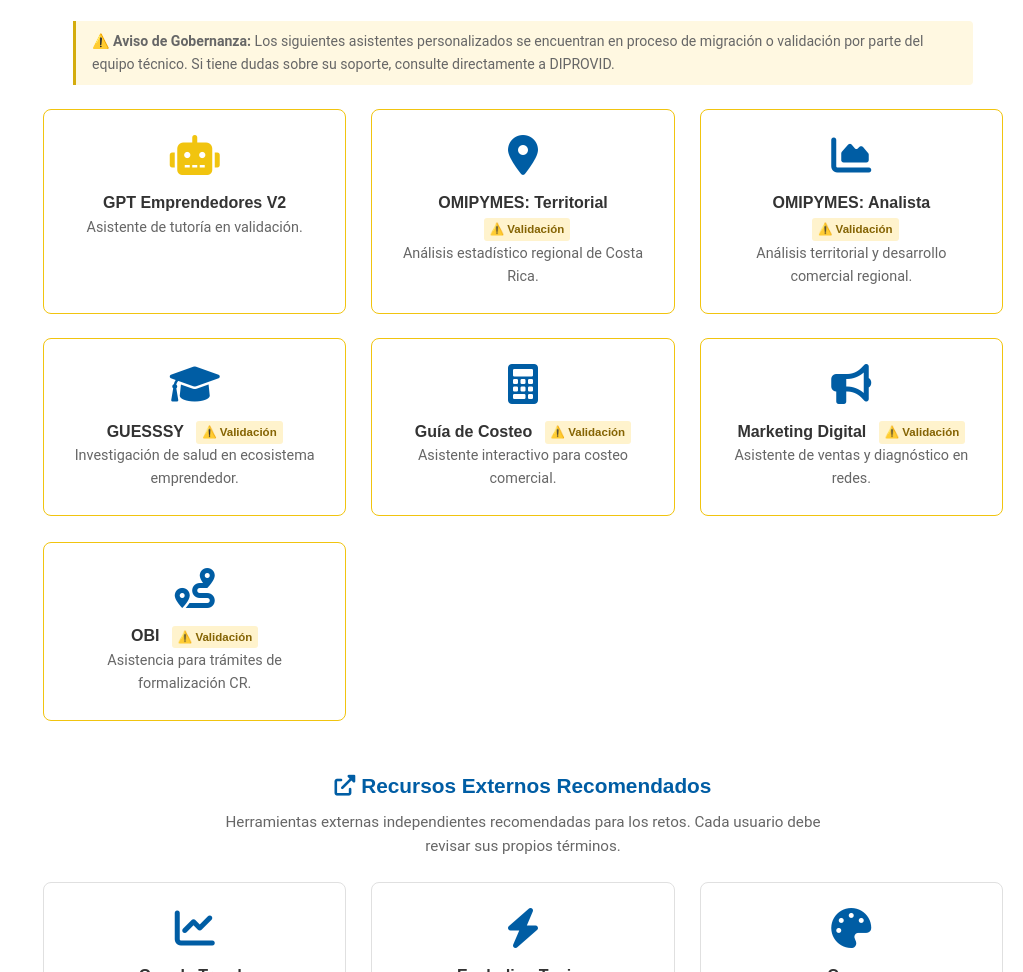
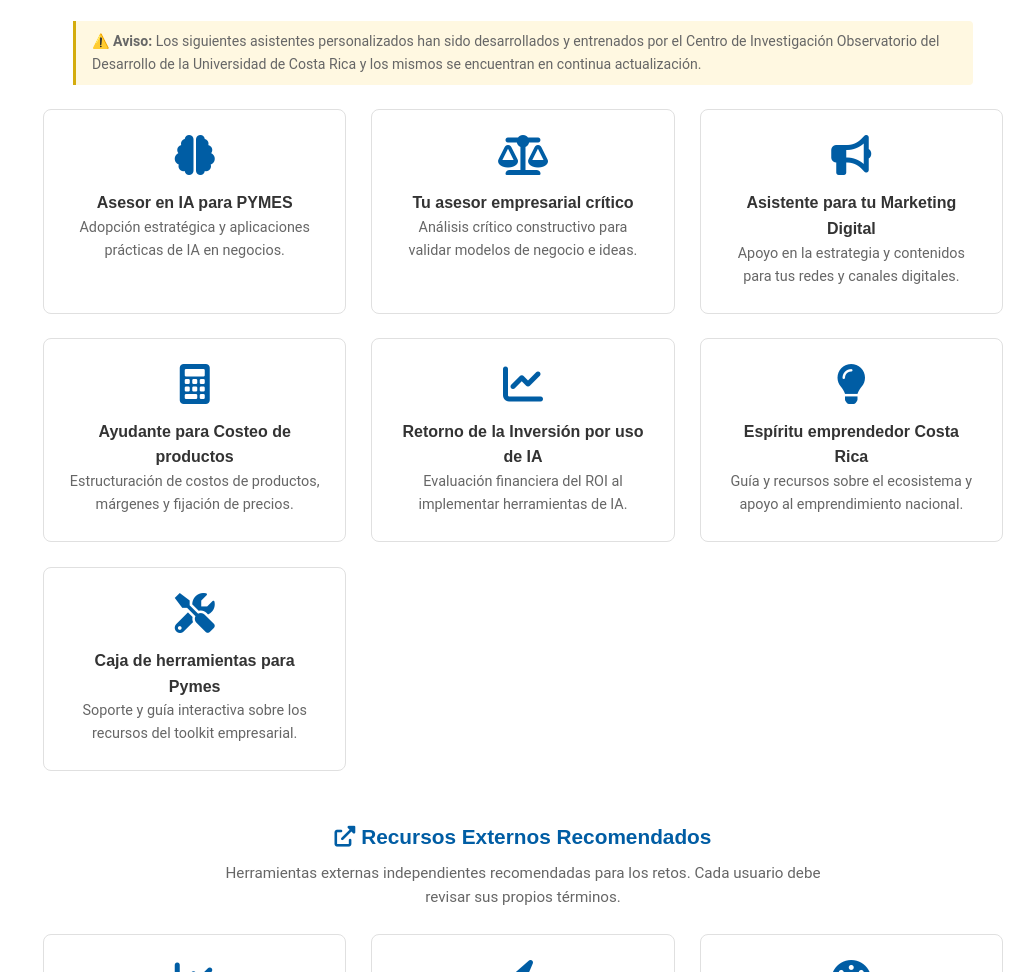
Before and after one commit to agmelendez/cajadeherramientasparaemprendedores, a plain HTML site: page index.html in a window 1280 px wide. Shown: the part 9751-10723 px from the top of the page, without its empty margins (257-1280 px from the left). Drawn offline with Linux system fonts and the light colour scheme.

Commit message:
Actualizando el proyecto de la caja de herramientas

```diff
--- a/index.html
+++ b/index.html
@@ -3339,57 +3339,57 @@
         </div>
 
         <p class="asistentes-nota" style="max-width: 900px; margin: 0 auto 1.5rem auto;">
-            ⚠️ <strong>Aviso de Gobernanza:</strong> Los siguientes asistentes personalizados se encuentran en proceso de migración o validación por parte del equipo técnico. Si tiene dudas sobre su soporte, consulte directamente a DIPROVID.
+            ⚠️ <strong>Aviso:</strong> Los siguientes asistentes personalizados han sido desarrollados y entrenados por el Centro de Investigación Observatorio del Desarrollo de la Universidad de Costa Rica y los mismos se encuentran en continua actualización.
         </p>
 
         <div class="resources-grid" style="margin-bottom: 3rem;">
-            <a href="https://gemini.google.com/gem/1SYY-glUOgfcmQ7J5L2l8uTIbTfuNFSVa?usp=sharing" target="_blank"
-                class="res-card highlight" rel="noopener noreferrer">
-                <i class="fas fa-robot" style="color: var(--accent-yellow);"></i>
-                <h4 style="color: #333;">GPT Emprendedores V2</h4>
-                <p style="font-size: 0.9rem; color: #666;">Asistente de tutoría en validación.</p>
+            <a href="https://chatgpt.com/g/g-6a320af5d0c481919d8f3ea682a4ea6b-asesor-en-ia-para-pymes" target="_blank"
+                rel="noopener noreferrer" class="res-card">
+                <i class="fas fa-brain" style="color: var(--ucr-blue);"></i>
+                <h4 style="color: #333;">Asesor en IA para PYMES</h4>
+                <p style="font-size: 0.9rem; color: #666;">Adopción estratégica y aplicaciones prácticas de IA en negocios.</p>
             </a>
 
-            <a href="https://chatgpt.com/g/g-UKpcQkwMI-omipymes-uned-asistente-virtual-territorial-cr" target="_blank"
-                rel="noopener noreferrer" class="res-card highlight" data-estado="migracion-pendiente">
-                <i class="fas fa-map-marker-alt" style="color: var(--ucr-blue);"></i>
-                <h4 style="color: #333;">OMIPYMES: Territorial <span class="badge-migracion">⚠️ Validación</span></h4>
-                <p style="font-size: 0.9rem; color: #666;">Análisis estadístico regional de Costa Rica.</p>
+            <a href="https://chatgpt.com/g/g-6a320a847428819185fe2b2787c50ded-tu-asesor-empresarial-critico" target="_blank"
+                rel="noopener noreferrer" class="res-card">
+                <i class="fas fa-balance-scale" style="color: var(--ucr-blue);"></i>
+                <h4 style="color: #333;">Tu asesor empresarial crítico</h4>
+                <p style="font-size: 0.9rem; color: #666;">Análisis crítico constructivo para validar modelos de negocio e ideas.</p>
             </a>
 
-            <a href="https://chatgpt.com/g/g-uCgjrweCI-omipymes-uned-analista-territorial-costarricense" target="_blank"
-                rel="noopener noreferrer" class="res-card highlight" data-estado="migracion-pendiente">
-                <i class="fas fa-chart-area" style="color: var(--ucr-blue);"></i>
-                <h4 style="color: #333;">OMIPYMES: Analista <span class="badge-migracion">⚠️ Validación</span></h4>
-                <p style="font-size: 0.9rem; color: #666;">Análisis territorial y desarrollo comercial regional.</p>
+            <a href="https://chatgpt.com/g/g-6a31f85ca4388191b71f421b7ade0f7b-asistente-para-tu-marketing-digital" target="_blank"
+                rel="noopener noreferrer" class="res-card">
+                <i class="fas fa-bullhorn" style="color: var(--ucr-blue);"></i>
+                <h4 style="color: #333;">Asistente para tu Marketing Digital</h4>
+                <p style="font-size: 0.9rem; color: #666;">Apoyo en la estrategia y contenidos para tus redes y canales digitales.</p>
             </a>
 
-            <a href="https://chatgpt.com/g/g-6995f7453f4c81919de7943fd29117af-guesssy-omipymes-uned-cr" target="_blank"
-                rel="noopener noreferrer" class="res-card highlight" data-estado="migracion-pendiente">
-                <i class="fas fa-graduation-cap" style="color: var(--ucr-blue);"></i>
-                <h4 style="color: #333;">GUESSSY <span class="badge-migracion">⚠️ Validación</span></h4>
-                <p style="font-size: 0.9rem; color: #666;">Investigación de salud en ecosistema emprendedor.</p>
+            <a href="https://chatgpt.com/g/g-6a31f7e1774c8191bbfe509c66859c1f-ayudante-para-costeo-de-productos-para-pymes" target="_blank"
+                rel="noopener noreferrer" class="res-card">
+                <i class="fas fa-calculator" style="color: var(--ucr-blue);"></i>
+                <h4 style="color: #333;">Ayudante para Costeo de productos</h4>
+                <p style="font-size: 0.9rem; color: #666;">Estructuración de costos de productos, márgenes y fijación de precios.</p>
             </a>
 
-            <a href="https://chatgpt.com/g/g-6986602037008191be3605b0e10acf12-guia-de-costeo-omipymes" target="_blank"
-                rel="noopener noreferrer" class="res-card highlight" data-estado="migracion-pendiente">
-                <i class="fas fa-calculator" style="color: var(--ucr-blue);"></i>
-                <h4 style="color: #333;">Guía de Costeo <span class="badge-migracion">⚠️ Validación</span></h4>
-                <p style="font-size: 0.9rem; color: #666;">Asistente interactivo para costeo comercial.</p>
+            <a href="https://chatgpt.com/g/g-6a31f723c5988191b8f00d377d4a43e4-retorno-de-la-inversion-por-el-uso-de-ia-pymes" target="_blank"
+                rel="noopener noreferrer" class="res-card">
+                <i class="fas fa-chart-line" style="color: var(--ucr-blue);"></i>
+                <h4 style="color: #333;">Retorno de la Inversión por uso de IA</h4>
+                <p style="font-size: 0.9rem; color: #666;">Evaluación financiera del ROI al implementar herramientas de IA.</p>
             </a>
 
-            <a href="https://chatgpt.com/g/g-6986563cb3288191b9fe112b950ccdb5-guia-omipymes-marketing-digital"
-                target="_blank" rel="noopener noreferrer" class="res-card highlight" data-estado="migracion-pendiente">
-                <i class="fas fa-bullhorn" style="color: var(--ucr-blue);"></i>
-                <h4 style="color: #333;">Marketing Digital <span class="badge-migracion">⚠️ Validación</span></h4>
-                <p style="font-size: 0.9rem; color: #666;">Asistente de ventas y diagnóstico en redes.</p>
+            <a href="https://chatgpt.com/g/g-6a31f64d8144819188c4c7ee08a3f68b-espiritu-emprendedor-costa-rica" target="_blank"
+                rel="noopener noreferrer" class="res-card">
+                <i class="fas fa-lightbulb" style="color: var(--ucr-blue);"></i>
+                <h4 style="color: #333;">Espíritu emprendedor Costa Rica</h4>
+                <p style="font-size: 0.9rem; color: #666;">Guía y recursos sobre el ecosistema y apoyo al emprendimiento nacional.</p>
             </a>
 
-            <a href="https://chatgpt.com/g/g-68efdd82332881918682590097e2a322-obi" target="_blank"
-                rel="noopener noreferrer" class="res-card highlight" data-estado="migracion-pendiente">
-                <i class="fas fa-route" style="color: var(--ucr-blue);"></i>
-                <h4 style="color: #333;">OBI <span class="badge-migracion">⚠️ Validación</span></h4>
-                <p style="font-size: 0.9rem; color: #666;">Asistencia para trámites de formalización CR.</p>
+            <a href="https://chatgpt.com/g/g-6a320cd036488191a6f383ccf1fabaa9-caja-de-herramientas-for-pymes-cr" target="_blank"
+                rel="noopener noreferrer" class="res-card">
+                <i class="fas fa-tools" style="color: var(--ucr-blue);"></i>
+                <h4 style="color: #333;">Caja de herramientas para Pymes</h4>
+                <p style="font-size: 0.9rem; color: #666;">Soporte y guía interactiva sobre los recursos del toolkit empresarial.</p>
             </a>
         </div>
 
```
Also changed, not shown: 1 other file.
